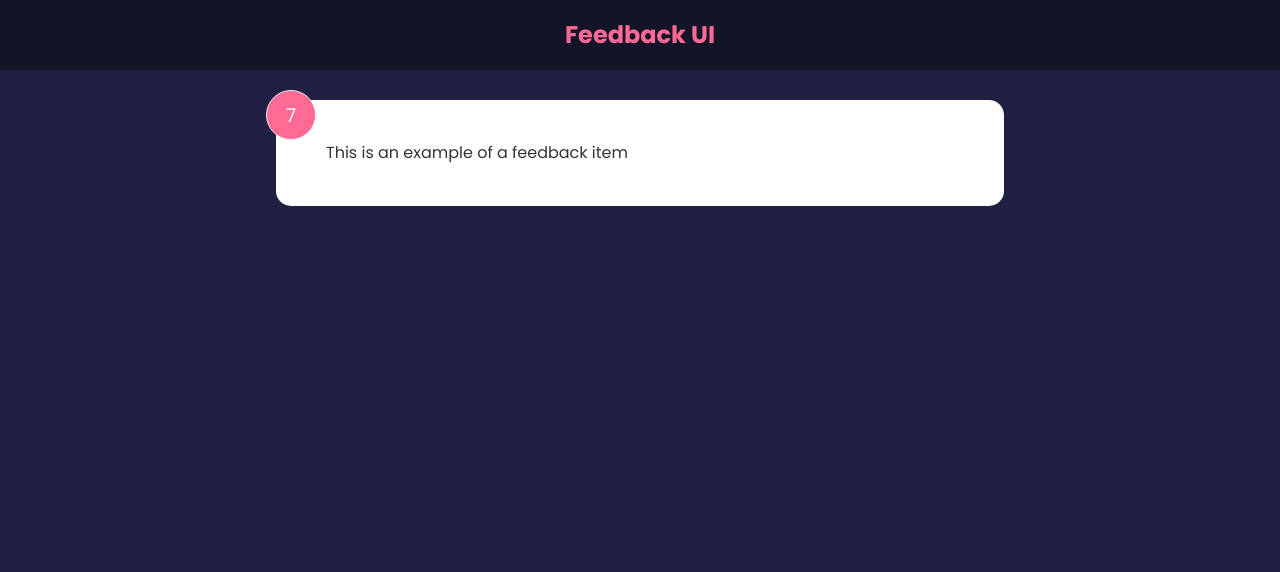
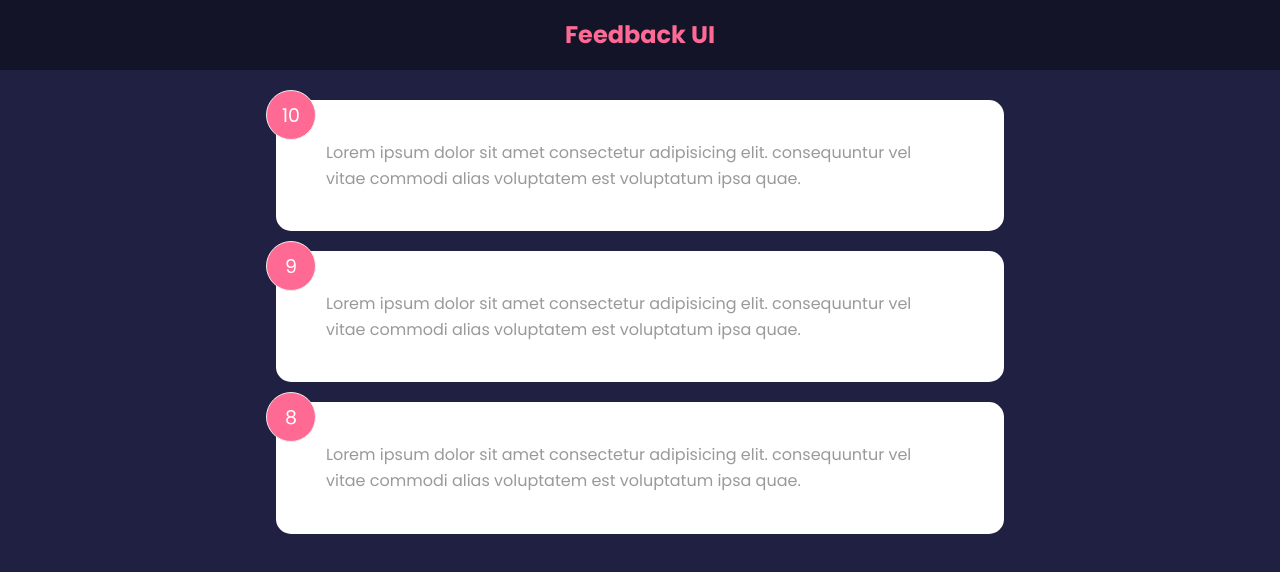
Before and after one commit to tmoney88/Feedback-App, a React (Create React App) app: page / in a window 1280 px wide. Shown: the top 572 px of the page. Built offline with nearby package versions, Linux system fonts and the light colour scheme.

Commit message:
Create feedbackList and add global state to App

```diff
--- a/src/App.js
+++ b/src/App.js
@@ -1,12 +1,15 @@
 import React, { useState } from 'react'
 import Header from './components/Header'
-import Feedbackitem from './components/Feedbackitem'
+import FeedbackList from './components/FeedbackList'
+import FeedbackData from './data/FeedbackData'
+
 function App() {
+  const [feedback, setFeedback] = useState(FeedbackData)
   return (
     <>
       <Header text="Feedback UI" />
       <div className="container">
-        <Feedbackitem />
+        <FeedbackList feedback={feedback} />
       </div>
     </>
   )
--- /dev/null
+++ b/src/components/FeedbackList.js
@@ -0,0 +1,30 @@
+import React from 'react'
+import PropTypes from 'prop-types'
+
+import FeedbackItem from './FeedbackItem'
+
+function FeedbackList({ feedback }) {
+  if (!feedback || feedback.length === 0) {
+    return <p>No Feedback Yet</p>
+  }
+
+  return (
+    <div className="feedback-list">
+      {feedback.map(item => (
+        <FeedbackItem key={item.id} item={item} />
+      ))}
+    </div>
+  )
+}
+
+FeedbackList.propTypes = {
+  feedback: PropTypes.arrayOf(
+    PropTypes.shape({
+      id: PropTypes.number.isRequired,
+      text: PropTypes.string.isRequired,
+      rating: PropTypes.number.isRequired
+    })
+  )
+}
+
+export default FeedbackList
--- a/src/components/Feedbackitem.js
+++ b/src/components/Feedbackitem.js
@@ -1,15 +1,18 @@
-import React, { useState } from 'react'
+import React from 'react'
+import Card from './shared/Card'
+import PropTypes from 'prop-types'
 
-function Feedbackitem() {
-  const [rating, setRating] = useState(7)
-  const [text, setText] = useState('This is an example of a feedback item')
-
+function FeedbackItem({ item }) {
   return (
-    <div className="card">
-      <div className="num-display">{rating}</div>
-      <div className="text-display">{text}</div>
-    </div>
+    <Card>
+      <div className="num-display">{item.rating}</div>
+      <div className="text-display">{item.text}</div>
+    </Card>
   )
 }
 
-export default Feedbackitem
+FeedbackItem.propTypes = {
+  item: PropTypes.object.isRequired
+}
+
+export default FeedbackItem
--- /dev/null
+++ b/src/components/shared/Card.js
@@ -0,0 +1,29 @@
+import React from 'react'
+import PropTypes from 'prop-types'
+
+function Card({ children, reverse }) {
+  //return <div className={`card ${reverse && 'reverse'}`}>{children}</div>
+
+  return (
+    <div
+      className="card"
+      style={{
+        backgroundColor: reverse ? 'rgba(0,0,0,0.4)' : '#fff',
+        color: reverse ? '#fff' : 'rgba(0,0,0,0.4)'
+      }}
+    >
+      {children}
+    </div>
+  )
+}
+
+Card.defaultProps = {
+  reverse: false
+}
+
+Card.propTypes = {
+  children: PropTypes.node.isRequired,
+  reverse: PropTypes.bool.isRequired
+}
+
+export default Card
--- /dev/null
+++ b/src/data/FeedbackData.js
@@ -0,0 +1,19 @@
+const FeedbackData = [
+  {
+    id: 1,
+    rating: 10,
+    text: 'Lorem ipsum dolor sit amet consectetur adipisicing elit. consequuntur vel vitae commodi alias voluptatem est voluptatum ipsa quae.'
+  },
+  {
+    id: 2,
+    rating: 9,
+    text: 'Lorem ipsum dolor sit amet consectetur adipisicing elit. consequuntur vel vitae commodi alias voluptatem est voluptatum ipsa quae.'
+  },
+  {
+    id: 3,
+    rating: 8,
+    text: 'Lorem ipsum dolor sit amet consectetur adipisicing elit. consequuntur vel vitae commodi alias voluptatem est voluptatum ipsa quae.'
+  }
+]
+
+export default FeedbackData
```
